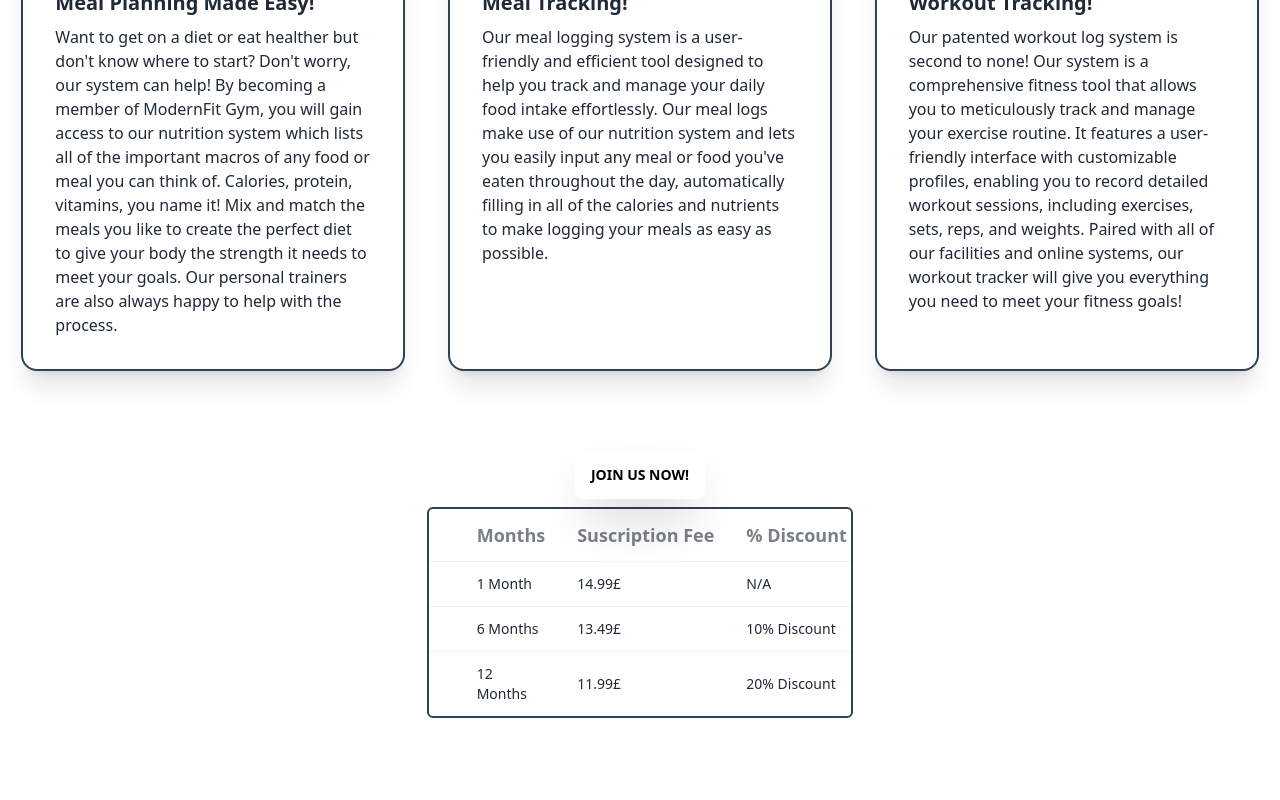
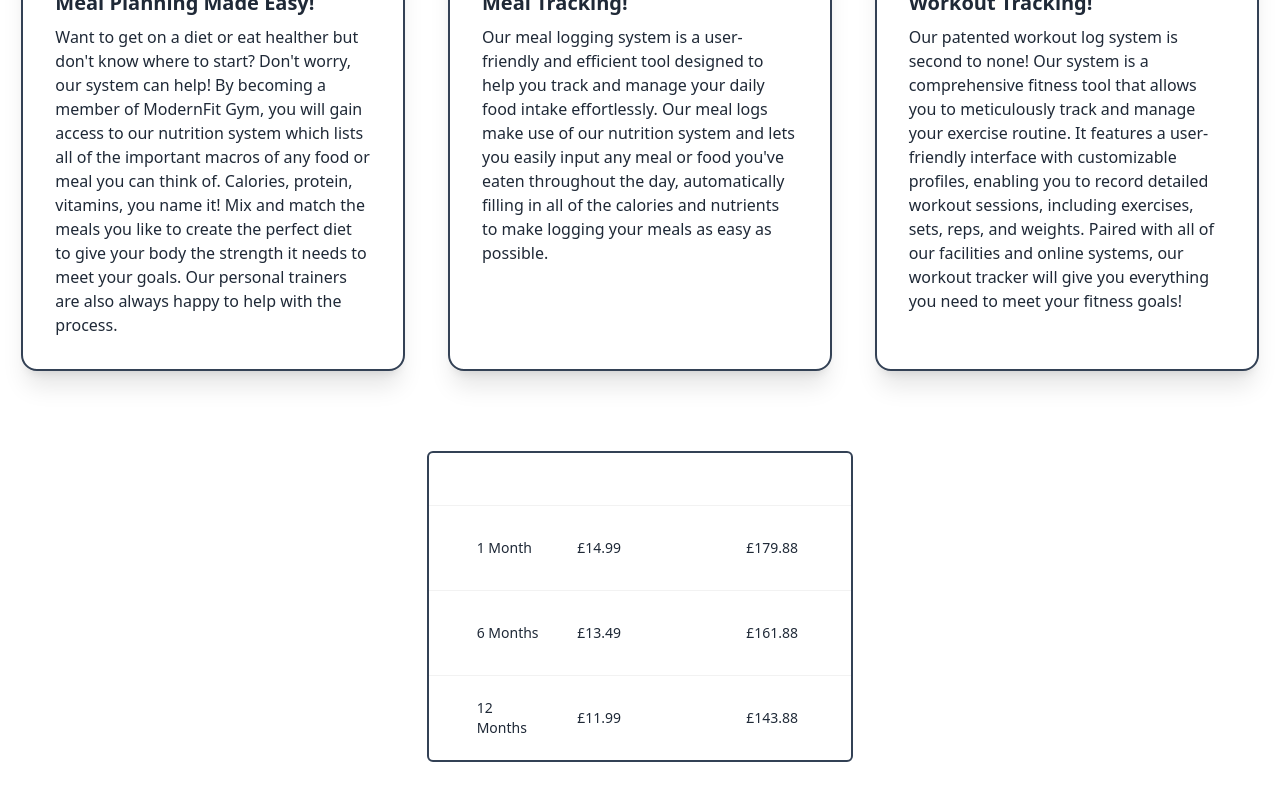
Before and after one commit to isaac238/ITSE_GROUP, a SvelteKit app: page / in a window 1280 px wide. Shown: the part 1811-2611 px from the top of the page. Before the commit the page ends 2569 px from the top, so only its background shows below. Built offline with nearby package versions, Linux system fonts and the light colour scheme.

Commit message:
Made cards emphasize on hover and fixed subscription model per feedback received.

```diff
--- a/src/routes/+page.svelte
+++ b/src/routes/+page.svelte
@@ -42,8 +42,8 @@ Please do not use Vanilla CSS when creating this page, utility classes or tailwi
         Learn More About Us Below!
     </p>
     <div class="grid grid-cols-3 justify-items-center gap-y-12">
-        <div class="card w-96 bg-base-100 border-2 border-slate-700 shadow-2xl">
-            <figure><img src={card1} alt="Man doing a dumbbell bicep curl" /></figure>
+        <div class="card w-96 hover:border-slate-300 hover:scale-105 bg-base-100 border-2 border-slate-700 shadow-2xl">
+            <figure><img src={card1} alt="Man doing a dumbbell bicep curl"/></figure>
             <div class="card-body">
             <h2 class="card-title">Weights!</h2>
             <p>
@@ -66,7 +66,7 @@ Please do not use Vanilla CSS when creating this page, utility classes or tailwi
                 </div>
             </div>
         </div>
-        <div class="card w-96 bg-base-100 border-2 border-slate-700 shadow-2xl">
+        <div class="card w-96 hover:border-slate-300 hover:scale-105 bg-base-100 border-2 border-slate-700 shadow-2xl">
             <figure><img src={card2} alt="Woman running on treadmill"/></figure>
             <div class="card-body">
             <h2 class="card-title">Cardio!</h2>
@@ -88,7 +88,7 @@ Please do not use Vanilla CSS when creating this page, utility classes or tailwi
                 </div>
             </div>
         </div>
-        <div class="card w-96 bg-base-100 border-2 border-slate-700 shadow-xl">
+        <div class="card w-96 hover:border-slate-300 hover:scale-105 bg-base-100 border-2 border-slate-700 shadow-xl">
             <figure><img src={card3} alt="Woman working out with personal trainer"/></figure>
             <div class="card-body">
             <h2 class="card-title">Personal Trainers!</h2>
@@ -100,7 +100,7 @@ Please do not use Vanilla CSS when creating this page, utility classes or tailwi
             </p>
             </div>
         </div>
-        <div class="card w-96 bg-base-100 border-2 border-slate-700 shadow-xl">
+        <div class="card w-96 hover:border-slate-300 hover:scale-105 bg-base-100 border-2 border-slate-700 shadow-xl">
             <figure><img src={card4} alt="Vegetables" /></figure>
             <div class="card-body">
             <h2 class="card-title">Meal Planning Made Easy!</h2>
@@ -113,7 +113,7 @@ Please do not use Vanilla CSS when creating this page, utility classes or tailwi
             </p>
             </div>
         </div>
-        <div class="card w-96 bg-base-100 border-2 border-slate-700 shadow-xl">
+        <div class="card w-96 hover:border-slate-300 hover:scale-105 bg-base-100 border-2 border-slate-700 shadow-xl">
             <figure><img src={card5} alt="Chicken and vegetables"/></figure>
             <div class="card-body">
             <h2 class="card-title">Meal Tracking!</h2>
@@ -125,7 +125,7 @@ Please do not use Vanilla CSS when creating this page, utility classes or tailwi
             </p>
             </div>
         </div>
-        <div class="card w-96 bg-base-100 border-2 border-slate-700 shadow-xl">
+        <div class="card w-96 hover:border-slate-300 hover:scale-105 bg-base-100 border-2 border-slate-700 shadow-xl">
             <figure><img src={card6} alt="Notebook"/></figure>
             <div class="card-body">
             <h2 class="card-title">Workout Tracking!</h2>
@@ -140,40 +140,52 @@ Please do not use Vanilla CSS when creating this page, utility classes or tailwi
         </div>
     </div>
 </div>
-<div class="flex justify-center">
-    <a href="/register"
-    class="btn bg-white mb-2 text-black hover:bg-black hover:text-white shadow-2xl border-none"
-    >Join Us Now!
-    </a>
-</div>
 <div class="overflow-x-auto mb-10 ml-auto mr-auto w-1/3 border-2 border-slate-700 rounded-md">
     <table class="table">
       <thead>
         <tr>
           <th></th>
-          <th class="text-lg">Months</th>
-          <th class="text-lg">Suscription Fee</th>
-          <th class="text-lg">% Discount</th>
+          <th class="text-lg text-white">Months</th>
+          <th class="text-lg text-white">Suscription Fee</th>
+          <th class="text-lg text-white">12 Month Total Price</th>
         </tr>
       </thead>
       <tbody>
         <tr class="hover">
           <th></th>
-          <td>1 Month</td>
-          <td>14.99£</td>
-          <td>N/A</td>
+            <td>1 Month</td>
+            <td>£14.99</td>
+            <td>£179.88</td>
+            <td>
+                <a href="/register"
+                class="btn bg-white mb-3 text-black hover:bg-black hover:text-white shadow-2xl border-none"
+                >Choose Plan
+                </a>
+            </td>
         </tr>
         <tr class="hover">
-          <th></th>
-          <td>6 Months</td>
-          <td>13.49£</td>
-          <td>10% Discount</td>
+            <th></th>
+            <td>6 Months</td>
+            <td>£13.49</td>
+            <td>£161.88</td>
+            <td>
+                <a href="/register"
+                class="btn bg-white mb-3 text-black hover:bg-black hover:text-white shadow-2xl border-none"
+                >Choose Plan
+                </a>
+            </td>
         </tr>
         <tr class="hover">
           <th></th>
           <td>12 Months</td>
-          <td>11.99£</td>
-          <td>20% Discount</td>
+          <td>£11.99</td>
+          <td>£143.88</td>
+          <td>
+            <a href="/register"
+            class="btn bg-white mb-3 text-black hover:bg-black hover:text-white shadow-2xl border-none"
+            >Choose Plan
+            </a>
+          </td>
         </tr>
       </tbody>
     </table>
```
